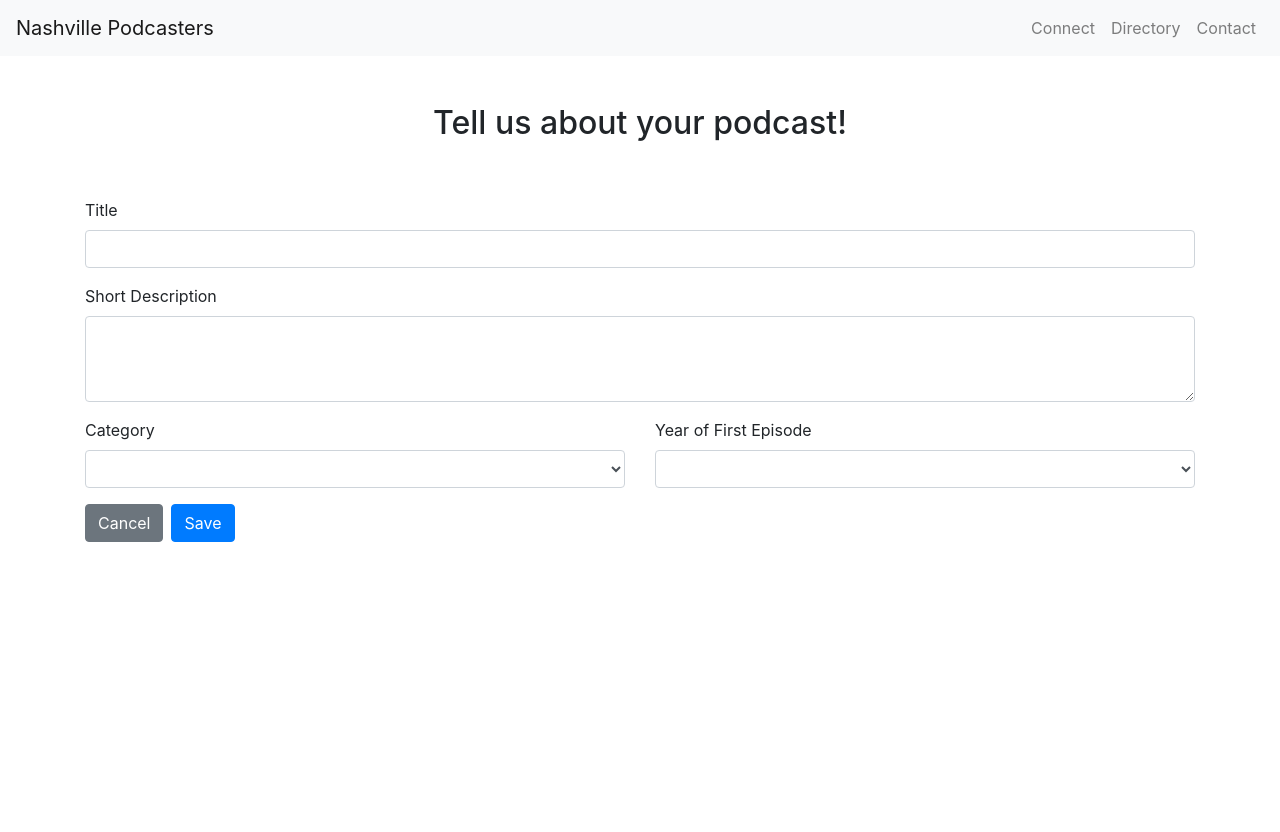
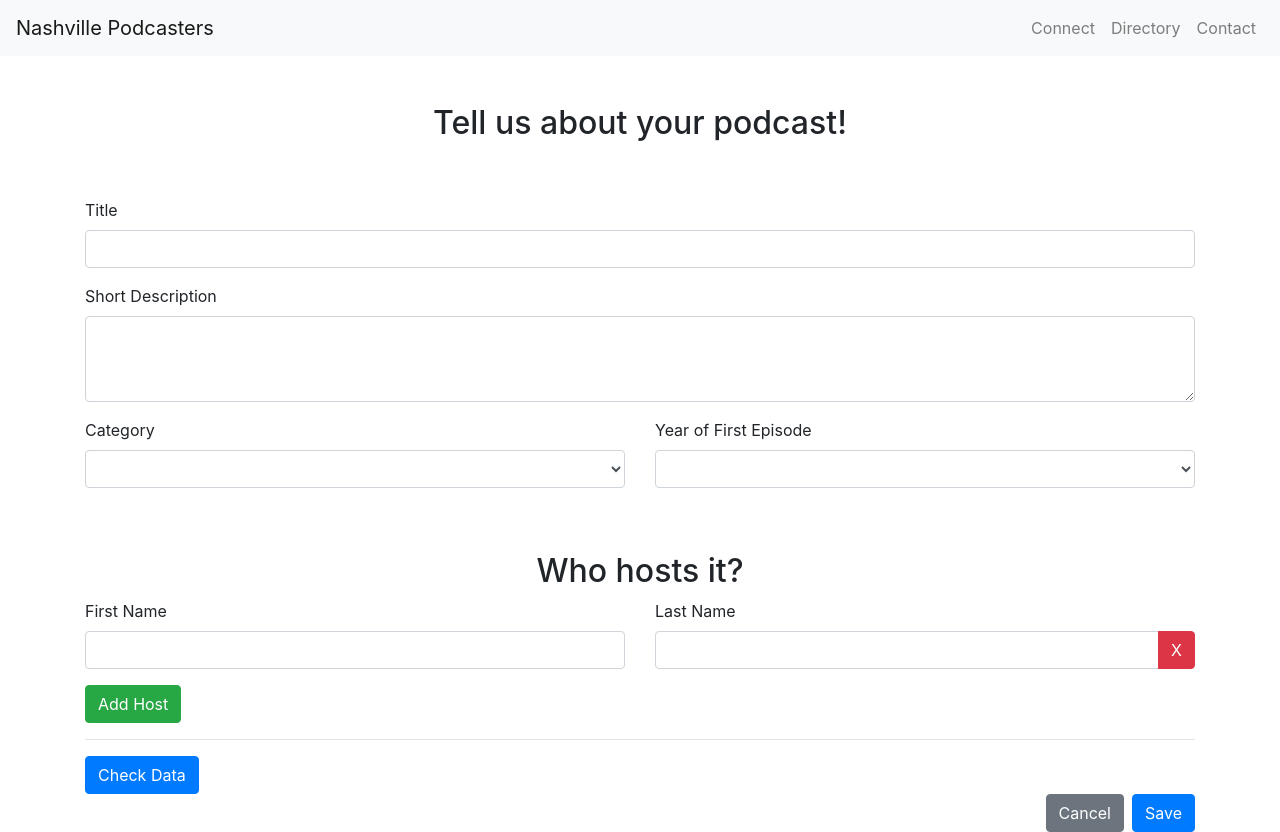
Before and after one commit to junior-developer-toolbox/podcast-directory, an Angular app: page /podcast/101/edit in a window 1280 px wide. Before the commit the page ends 800 px from the top, so only its background shows below. Built offline with nearby package versions, Linux system fonts and the light colour scheme; what angular-font-awesome would draw is missing.

Commit message:
complete basic form with host array

```diff
--- a/src/app/components/podcast-form/podcast-form.component.html
+++ b/src/app/components/podcast-form/podcast-form.component.html
@@ -28,7 +28,7 @@
       class="form-control"
       id="podcastCategory"
     >
-      <option value="{{ null }}"></option>
+      <option value="{{ undefined }}"></option>
       <option *ngFor="let category of categories" value="{{ category }}">{{
         category
       }}</option>
@@ -38,8 +38,66 @@
   <div class="form-group col-12 col-sm-6">
     <label for="podcastYear">Year of First Episode</label>
     <select formControlName="yearStarted" class="form-control" id="podcastYear">
-      <option value="{{ null }}"></option>
+      <option value="{{ undefined }}"></option>
       <option *ngFor="let year of years" value="{{ year }}">{{ year }}</option>
     </select>
   </div>
+
+  <div class="col-12 mt-5 text-center">
+    <h2>Who hosts it?</h2>
+  </div>
+
+  <div formArrayName="hosts" class="col-12">
+    <div
+      *ngFor="let host of hostForms.controls; let i = index"
+      [formGroupName]="i"
+      class="row"
+    >
+      <div class="form-group col-12 col-sm-6">
+        <label for="firstName">First Name</label>
+        <input
+          formControlName="firstName"
+          type="text"
+          class="form-control"
+          id="firstName"
+          aria-describedby="firstName"
+        />
+      </div>
+      <div class="form-group col-12 col-sm-6">
+        <label for="lastName">Last Name</label>
+        <div class="input-group">
+          <input
+            formControlName="lastName"
+            type="text"
+            class="form-control"
+            id="lastName"
+            aria-describedby="lastName"
+          />
+          <div class="input-group-append">
+            <button
+              class="btn btn-danger"
+              type="button"
+              (click)="deleteHost(i)"
+            >
+              X
+            </button>
+          </div>
+        </div>
+      </div>
+    </div>
+  </div>
+  <div class="col-12">
+    <button
+      class="btn btn-success"
+      (click)="addHost()"
+      *ngIf="hostForms.length < 6"
+    >
+      Add Host
+    </button>
+  </div>
 </form>
+
+<hr />
+<button class="btn btn-primary" (click)="consoleData()">
+  Check Data
+</button>
--- a/src/app/components/podcast-form/podcast-form.component.ts
+++ b/src/app/components/podcast-form/podcast-form.component.ts
@@ -1,5 +1,5 @@
 import { Component, OnInit } from '@angular/core';
-import { FormControl, FormGroup } from '@angular/forms';
+import { FormControl, FormGroup, FormArray, FormBuilder } from '@angular/forms';
 import { PodcastDataService } from 'src/app/services/podcast-data.service';
 
 @Component({
@@ -9,25 +9,47 @@ import { PodcastDataService } from 'src/app/services/podcast-data.service';
 })
 export class PodcastFormComponent implements OnInit {
   categories: string[];
-  years: number[] = [];
+  years: number[];
+  podForm;
 
-  podForm = new FormGroup({
-    title: new FormControl(''),
-    description: new FormControl(''),
-    category: new FormControl(''),
-    yearStarted: new FormControl()
-  });
-
-  constructor(private podcastdataService: PodcastDataService) {}
+  constructor(
+    private fb: FormBuilder,
+    private podcastdataService: PodcastDataService
+  ) {}
 
   ngOnInit() {
+    this.podForm = this.fb.group({
+      title: '',
+      description: '',
+      category: '',
+      yearStarted: '',
+      hosts: this.fb.array([])
+    });
+
+    this.addHost();
+
     this.categories = this.podcastdataService.getCategories();
 
-    // create descending year array starting with current through invention of podcasting
-    for (let i = new Date().getFullYear(); i >= 2003; i--) {
-      this.years.push(i);
-    }
+    this.years = this.podcastdataService.getYears();
   }
 
-  handleSave() {}
+  get hostForms() {
+    return this.podForm.get('hosts') as FormArray;
+  }
+
+  addHost() {
+    const host = this.fb.group({
+      firstName: '',
+      lastName: ''
+    });
+    this.hostForms.push(host);
+  }
+
+  deleteHost(i) {
+    this.hostForms.removeAt(i);
+  }
+
+  consoleData() {
+    console.log(this.podForm.value);
+  }
 }
--- a/src/app/routes/podcast-edit/podcast-edit.component.html
+++ b/src/app/routes/podcast-edit/podcast-edit.component.html
@@ -7,8 +7,10 @@
 
   <app-podcast-form></app-podcast-form>
 
-  <button class="btn btn-secondary mr-2" routerLink="/podcast/{{ podcast.id }}">
-    Cancel
-  </button>
-  <button class="btn btn-primary">Save</button>
+  <div class="text-right">
+    <button class="btn btn-secondary" routerLink="/podcast/{{ podcast.id }}">
+      Cancel
+    </button>
+    <button class="btn btn-primary ml-2">Save</button>
+  </div>
 </div>
--- a/src/app/services/podcast-data.service.ts
+++ b/src/app/services/podcast-data.service.ts
@@ -319,5 +319,14 @@ export class PodcastDataService {
     return this.podcastCategories;
   };
 
+  // generates descending year range starting with current back to the invention of podcasting
+  getYears = () => {
+    const years = [];
+    for (let i = new Date().getFullYear(); i >= 2003; i--) {
+      years.push(i);
+    }
+    return years;
+  };
+
   constructor() {}
 }
```
